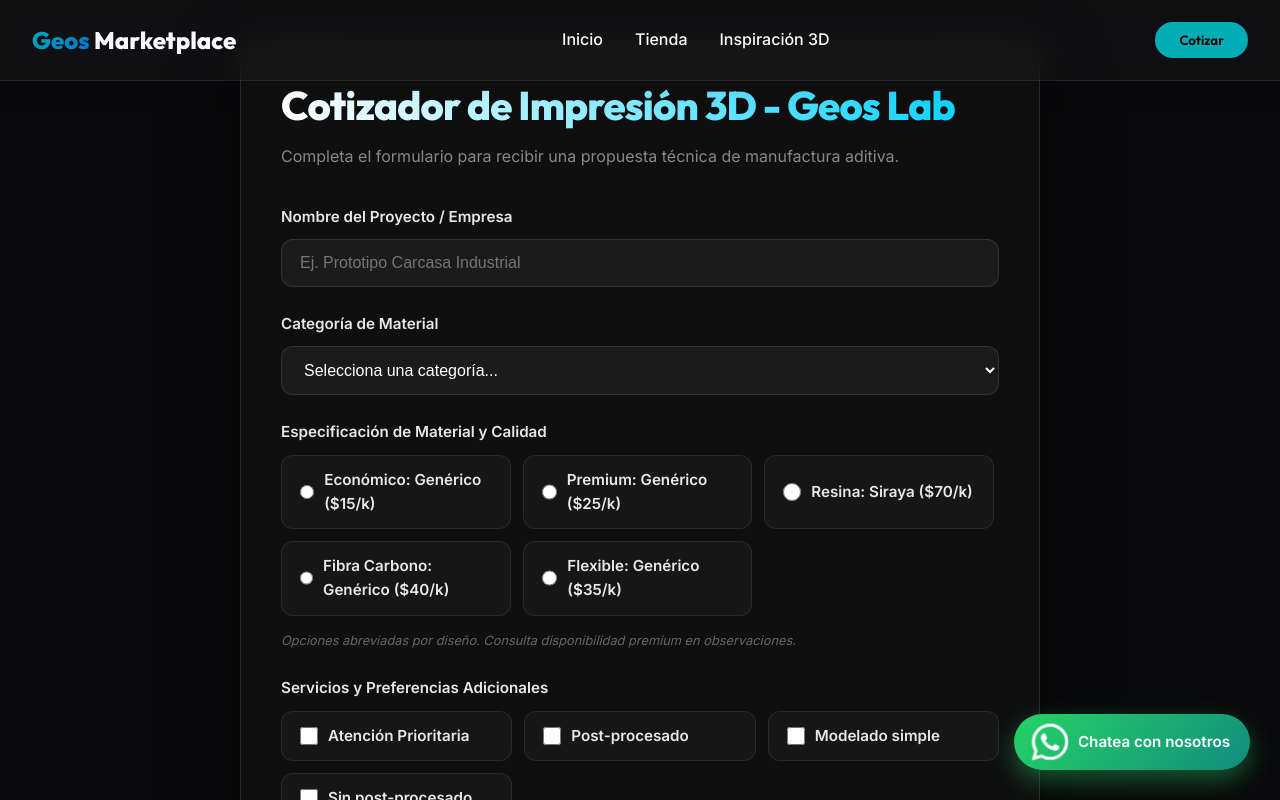
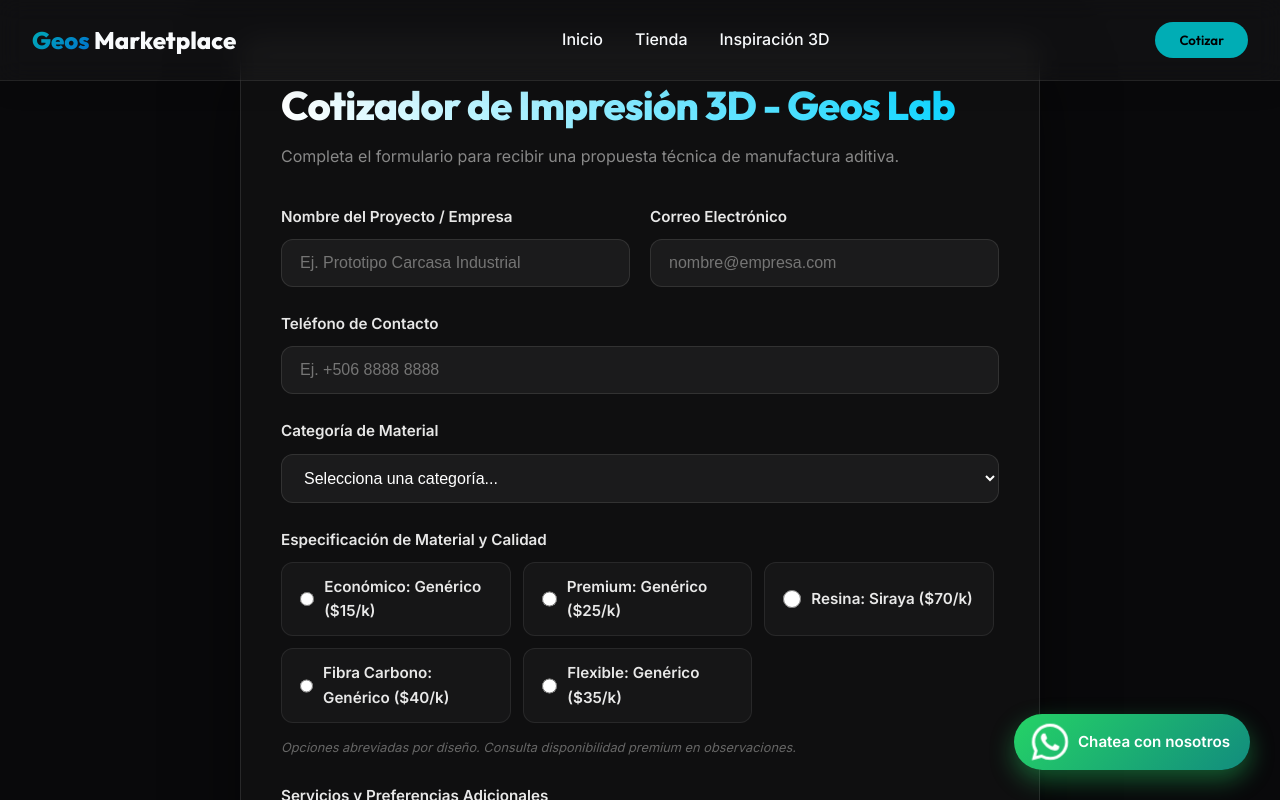
Before and after one commit to emendez002/geos, a React (Vite) app: page / in a window 1280 px wide. Both pictures are taken after a click on the button "Cotizar". Shown: the top 800 px of the page. Built offline with nearby package versions, Linux system fonts and the light colour scheme.

Commit message:
Feat: Añadidos campos de Teléfono y Email al cotizador

```diff
--- a/src/components/QuoteForm.css
+++ b/src/components/QuoteForm.css
@@ -35,6 +35,18 @@
   display: flex;
   flex-direction: column;
   gap: 25px;
+}
+
+.form-group-row {
+  display: grid;
+  grid-template-columns: 1fr 1fr;
+  gap: 20px;
+}
+
+@media (max-width: 600px) {
+  .form-group-row {
+    grid-template-columns: 1fr;
+  }
 }
 
 .form-group {
--- a/src/components/QuoteForm.jsx
+++ b/src/components/QuoteForm.jsx
@@ -38,13 +38,36 @@ const QuoteForm = ({ onClose }) => {
         onSubmit={handleSubmit}
         className="premium-form"
       >
+        <div className="form-group-row">
+          <div className="form-group">
+            <label htmlFor="project">Nombre del Proyecto / Empresa</label>
+            <input
+              type="text"
+              id="project"
+              name="entry.1447506012"
+              placeholder="Ej. Prototipo Carcasa Industrial"
+              required
+            />
+          </div>
+          <div className="form-group">
+            <label htmlFor="email">Correo Electrónico</label>
+            <input
+              type="email"
+              id="email"
+              name="entry.800552490"
+              placeholder="nombre@empresa.com"
+              required
+            />
+          </div>
+        </div>
+
         <div className="form-group">
-          <label htmlFor="project">Nombre del Proyecto / Empresa</label>
+          <label htmlFor="phone">Teléfono de Contacto</label>
           <input
-            type="text"
-            id="project"
-            name="entry.1447506012"
-            placeholder="Ej. Prototipo Carcasa Industrial"
+            type="tel"
+            id="phone"
+            name="entry.2006614892"
+            placeholder="Ej. +506 8888 8888"
             required
           />
         </div>
```
